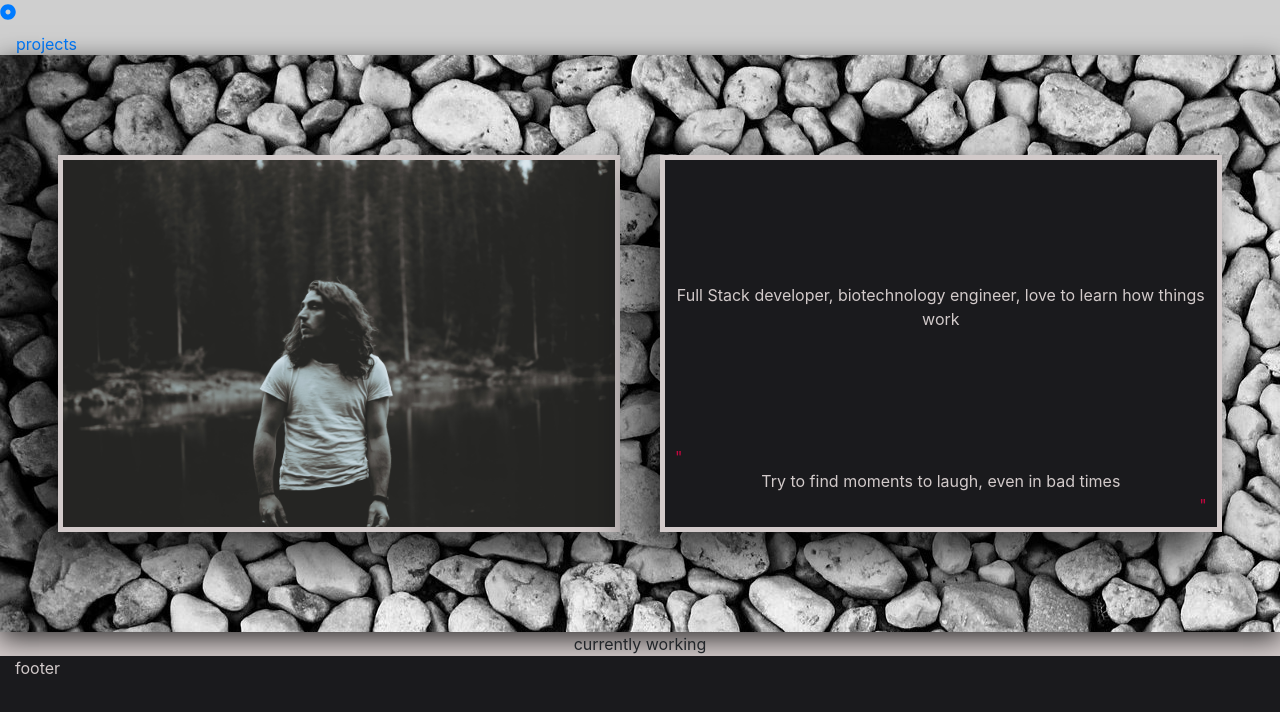
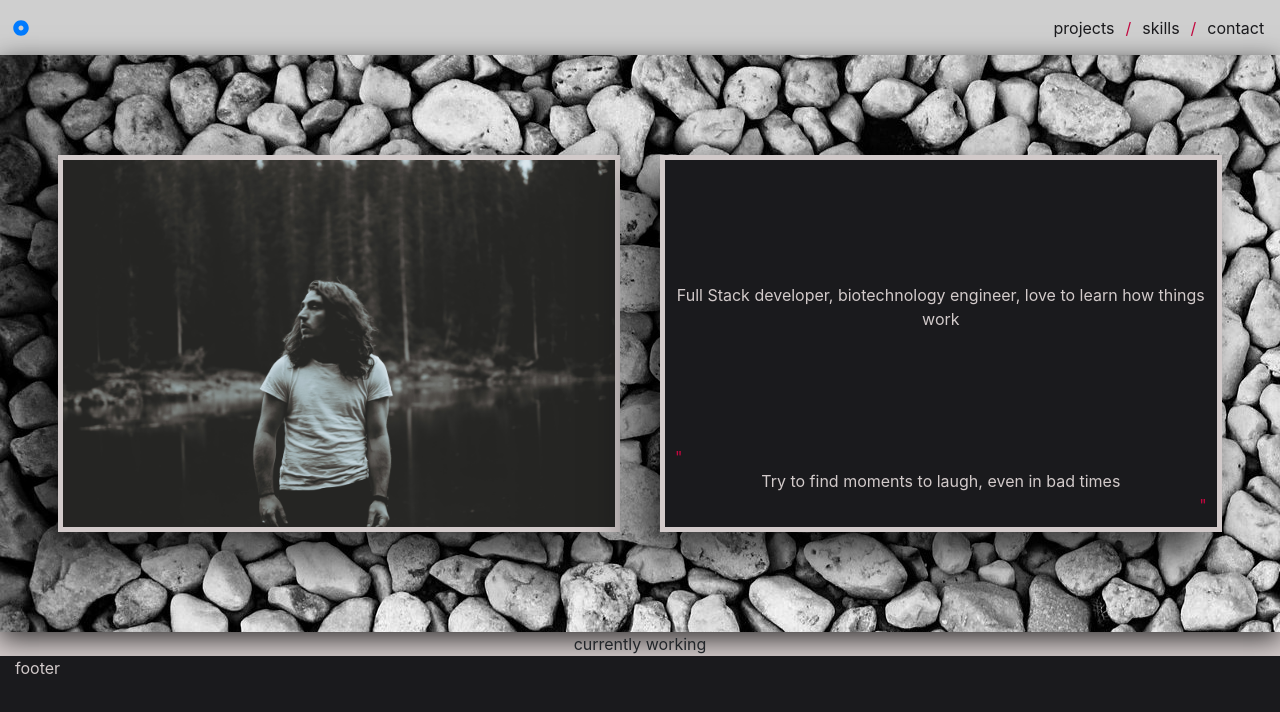
Before and after one commit to dolevizacson/portfolio, a React (Create React App) app: page / in a window 1280 px wide. Shown: the top 712 px of the page. Built offline with nearby package versions, Linux system fonts and the light colour scheme.

Commit message:
work on app navbar
continuing changes to remove bootstrap

```diff
--- a/src/components/AppNavbar.css
+++ b/src/components/AppNavbar.css
@@ -1,25 +1,41 @@
 .app-navbar {
+  display: flex;
+  flex-direction: row;
+  align-items: center;
+  justify-content: space-between;
   background-color: #cfcfcf;
   height: 55px;
+  padding: 0 1vw;
   -webkit-box-shadow: 0px 10px 25px 0px rgba(0, 0, 0, 0.75);
   -moz-box-shadow: 0px 10px 25px 0px rgba(0, 0, 0, 0.75);
   box-shadow: 0px 10px 25px 0px rgba(0, 0, 0, 0.75);
 }
 
-.appNavbar a {
+.navbar-left,
+.navbar-right {
+  display: flex;
+  flex-direction: row;
+}
+
+.navbar-link {
+  display: flex;
+  align-items: center;
+  padding: 3px;
+}
+
+.navbar-link > a {
   color: #1a1a1d;
+  text-decoration: none;
 }
-.appNavbar span {
+
+.app-navbar span {
   color: #c3073f;
   padding: 8px;
 }
-.appNavbar button {
-  background-color: #1a1a1d;
-}
 
-.navbar-collapse {
-  background-color: #cfcfcf;
-  color: #1a1a1d;
+.navbar-collapse-icon {
+  display: flex;
+  align-items: center;
 }
 
 @media (max-width: 767.98px) {
--- a/src/components/AppNavbar.js
+++ b/src/components/AppNavbar.js
@@ -13,12 +13,19 @@ import {
 } from '../confings/routes';
 
 class AppNavbar extends React.Component {
-  state = { isOpen: false };
+  state = { ShowIcon: false, isHidden: true };
 
-  toggle = () => {
-    this.setState({
-      isOpen: !this.state.isOpen,
-    });
+  componentDidMount() {
+    window.addEventListener('resize', this.checkWidth);
+  }
+
+  checkWidth = () => {
+    const width = window.innerWidth;
+    if (width < 767.98) {
+      this.setState({ ShowIcon: true });
+    } else {
+      this.setState({ ShowIcon: false });
+    }
   };
 
   renderNavbar = () => {
@@ -31,24 +38,23 @@ class AppNavbar extends React.Component {
             </Link>
           </div>
         </div>
+        <div className="navbar-right">
+          {this.state.ShowIcon && (
+            <div className="navbar-collapse-icon">
+              <FontAwesomeIcon icon="dot-circle" />
+            </div>
+          )}
 
-        <div className="navbar-right">
           <div className="navbar-link">
-            <Link className="nav-item nav-link active" to={projectsRoute}>
-              projects
-            </Link>
+            <Link to={projectsRoute}>projects</Link>
           </div>
           <span>/</span>
           <div className="navbar-link">
-            <Link className="nav-item nav-link" to={skillsRoute}>
-              skills
-            </Link>
+            <Link to={skillsRoute}>skills</Link>
           </div>
           <span>/</span>
           <div className="navbar-link">
-            <Link className="nav-item nav-link" to={contactRoute}>
-              contact
-            </Link>
+            <Link to={contactRoute}>contact</Link>
           </div>
         </div>
       </div>
```
